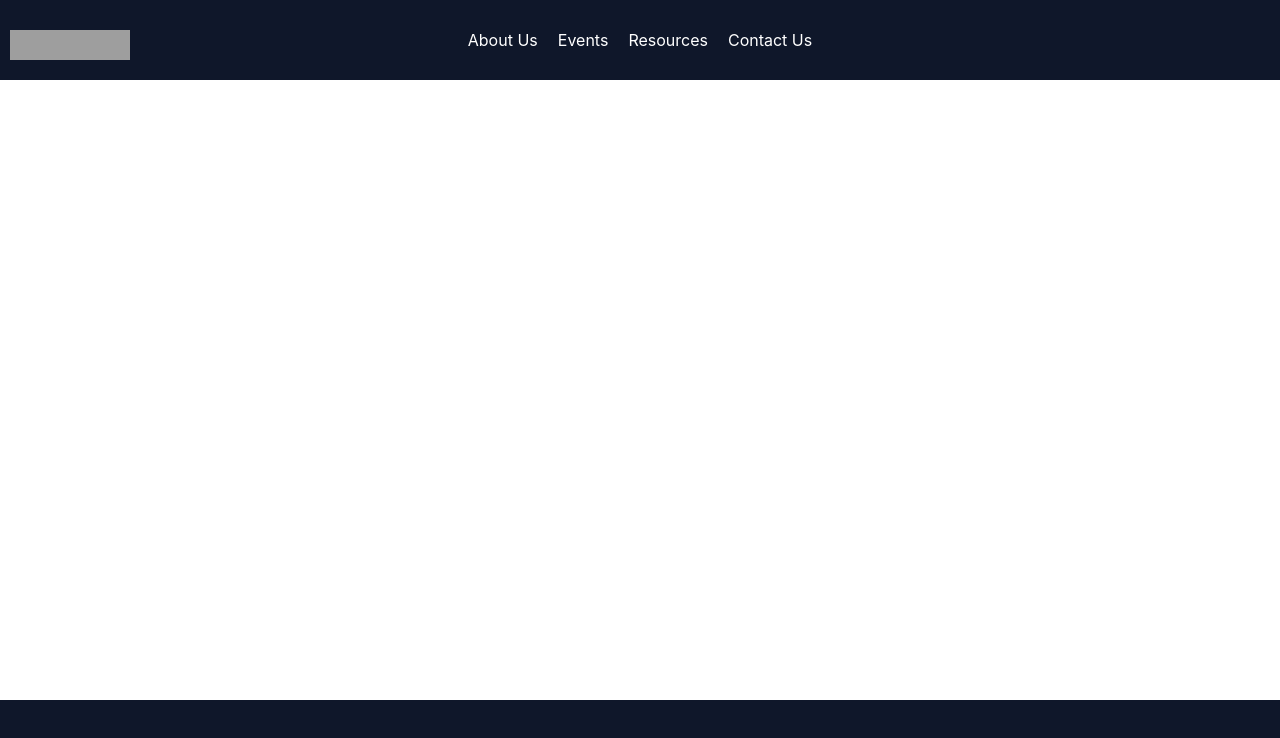
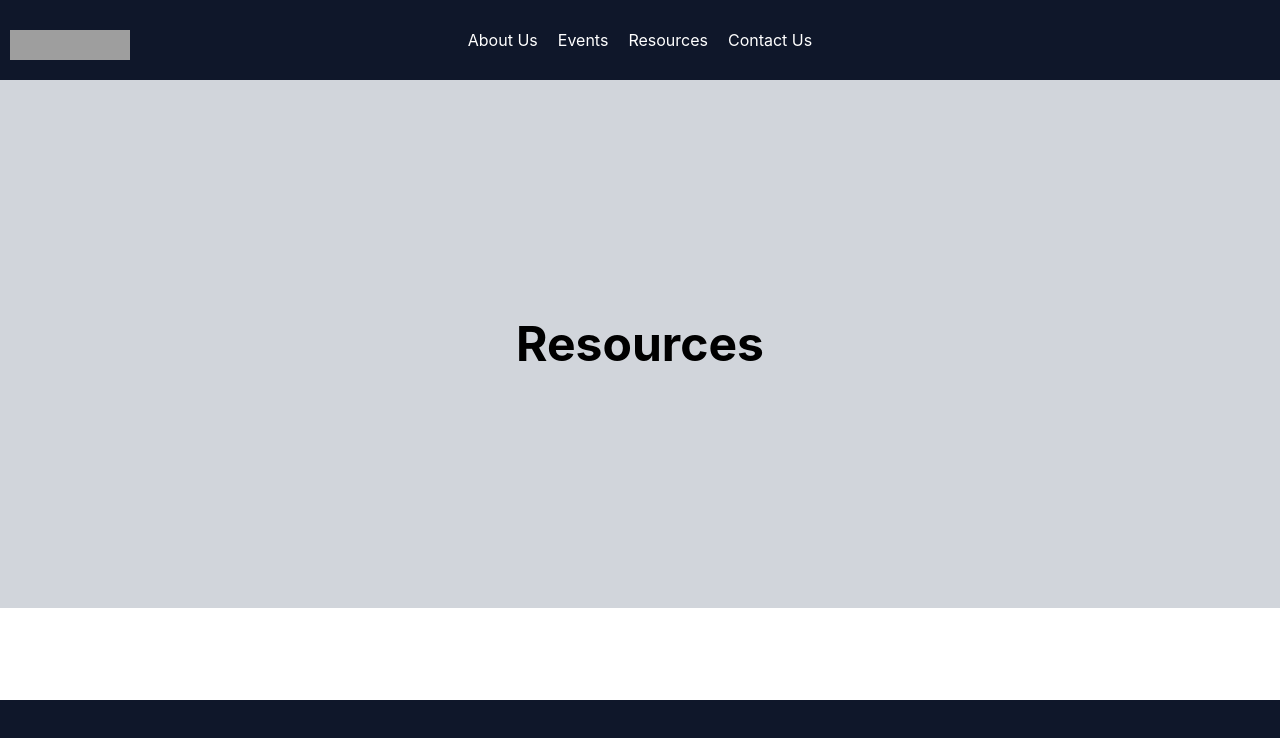
Before and after one commit to CSESoc-CompClub/cc-website-v2, a React (Create React App) app: page /resources in a window 1280 px wide. Shown: the top 738 px of the page. Built offline with nearby package versions, Linux system fonts and the light colour scheme; grey boxes are pictures that could not be loaded; the HTML template or start-up script is replaced by a standard one.

Commit message:
add(frontend): placeholder hero component

```diff
--- /dev/null
+++ b/src/components/Hero.jsx
@@ -0,0 +1,12 @@
+import React from "react";
+
+export default function Hero() {
+  return (
+    <div className="w-full h-120 bg-gray-300">
+      {/* TODO: refactor hero code such that it is reusable for other pages and remove placeholder */}
+      <h1 className="font-bold text-5xl py-60 text-center antialiased">
+        Resources
+      </h1>
+    </div>
+  );
+}
--- a/src/pages/Resources.jsx
+++ b/src/pages/Resources.jsx
@@ -1,5 +1,10 @@
 import React from "react";
+import Hero from "../components/Hero";
 
-export default function Resources () {
-
+export default function Resources() {
+  return (
+    <div>
+      <Hero />
+    </div>
+  );
 }
```
Also changed, not shown: 2 other files (tests, documents, lock files or other folders).
